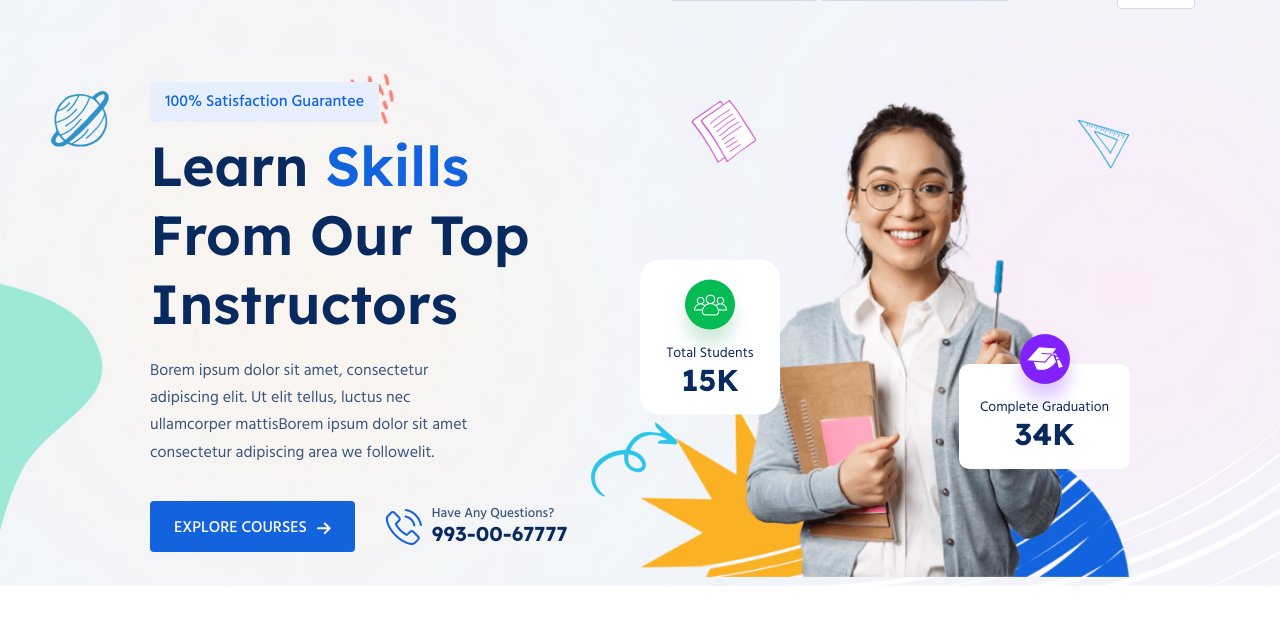
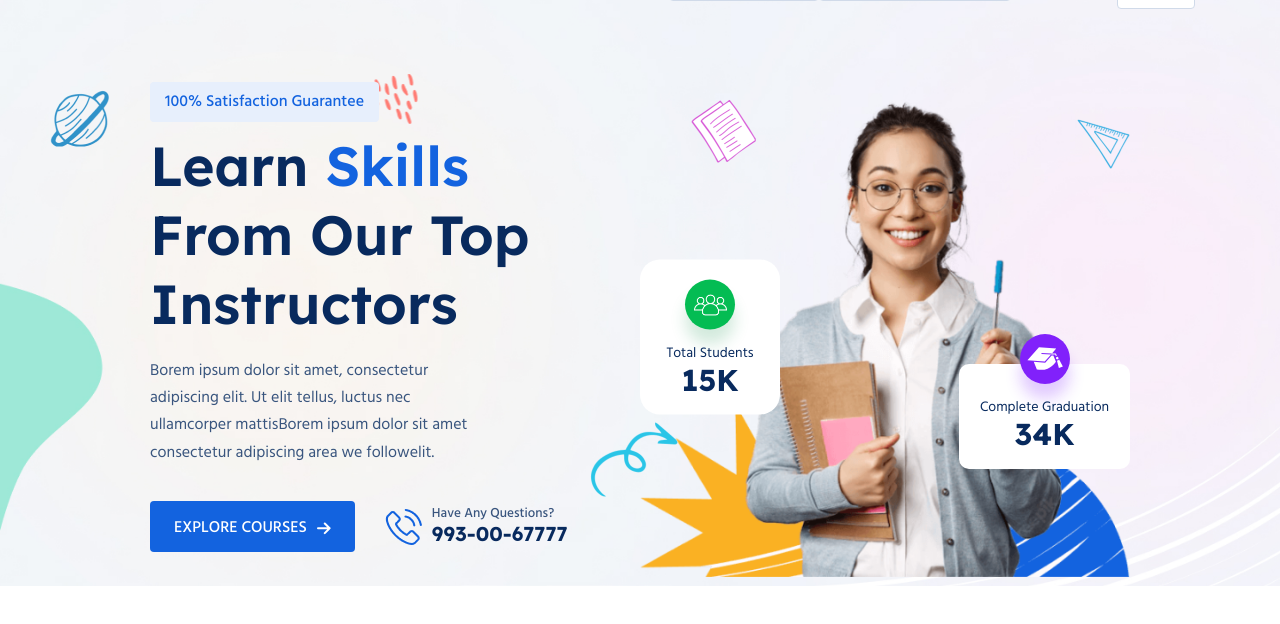
Before and after one commit to SandarvaShakya/Eduvalt, a plain HTML site: page index.html in a window 1280 px wide. Shown: the part 86-710 px from the top of the page. Drawn offline with Linux system fonts and the light colour scheme.

Commit message:
🛠 Fix rain left

```diff
--- a/css/style.css
+++ b/css/style.css
@@ -731,7 +731,7 @@ nav{
     }
 
     .rain{
-        left: 45%;
+        left: 50%;
     }
 }
 
```
